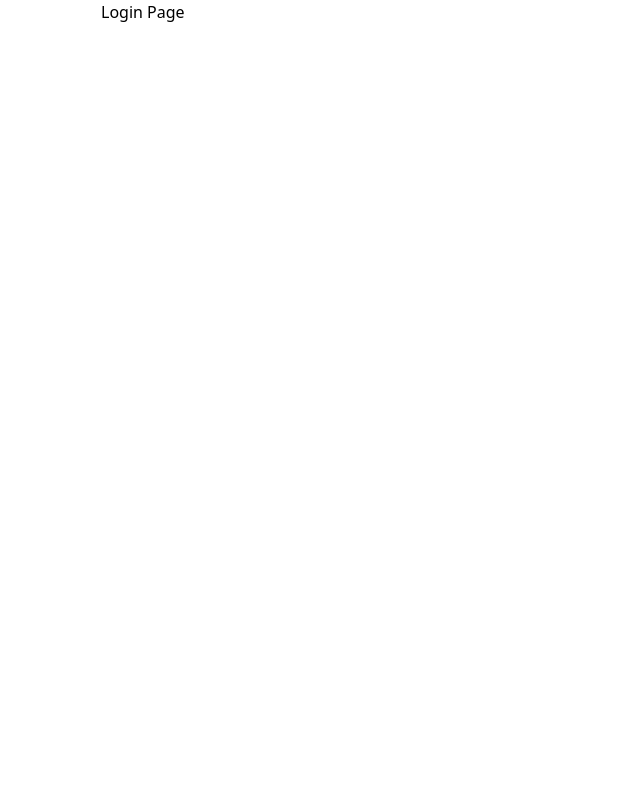
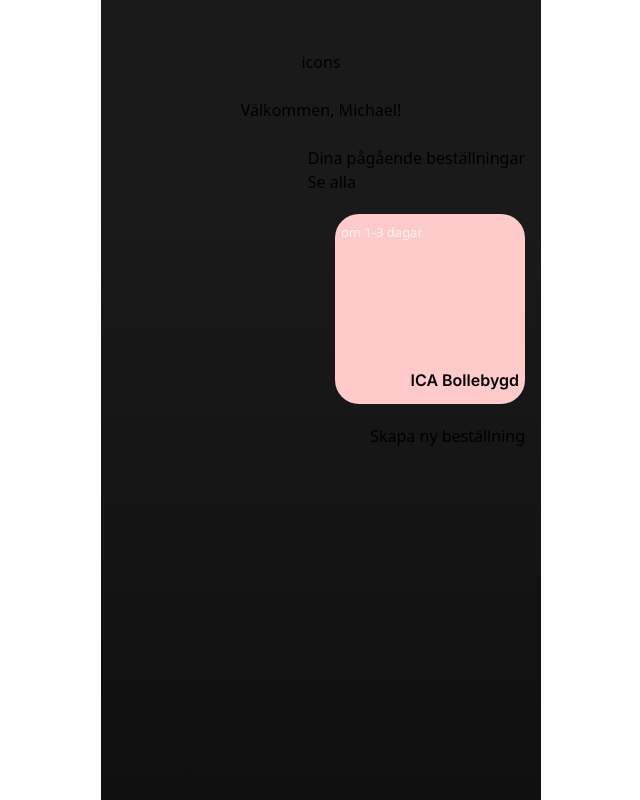
Before and after one commit to kemorsky/Mormor-Dagny-s-Bageri, a React (Vite) app: page /dashboard in a window 1280 px wide. Shown: the top 800 px of the page, without its empty margins (319-959 px from the left). Built offline with nearby package versions, Linux system fonts and the light colour scheme.

Commit message:
initial push

```diff
--- a/src/blocks/card.tsx
+++ b/src/blocks/card.tsx
@@ -1,5 +1,11 @@
-export const Card = () => {
+export default function Card() {
     return (
-        <div>card</div>
+        <div className="w-[190px] h-[190px] px-1.5 py-3 bg-red-200 rounded-3xl inline-flex flex-col items-end justify-between">
+            <p className="w-full text-[13px] leading-[13px] text-white/80">om 1-3 dagar</p>
+            <article>
+                <h2 className="font-inter font-semibold text-[1rem] leading-19px]">ICA Bollebygd</h2>
+                <p></p>
+            </article>
+        </div>
     )
 };
--- a/src/pages/dashboard/dashboard.tsx
+++ b/src/pages/dashboard/dashboard.tsx
@@ -1,7 +1,22 @@
+import Card from "../../blocks/card"
+
 export default function DashBoard() {
     return (
-        <main>
-            <h1>Login Page</h1>
+        <main className="min-h-[59.75rem] w-full bg-gradient-primary inline-flex flex-col items-center justify-start pt-[3.125rem]">
+            <div className="w-[25.5rem] inline-flex flex-col items-center justify-start gap-6">
+                <section>icons</section>
+                <h1>Välkommen, Michael!</h1>
+                <div className="w-full inline-flex flex-col items-end justify-center gap-3">
+                    <article>
+                        <p>Dina pågående beställningar</p>
+                        <button>Se alla</button>
+                    </article>
+                    <div className="inline-flex items-center justify-center gap-3 py-2">
+                        <Card />
+                    </div>
+                    <button>Skapa ny beställning</button>
+                </div>
+            </div>
         </main>
     )
 };
```
